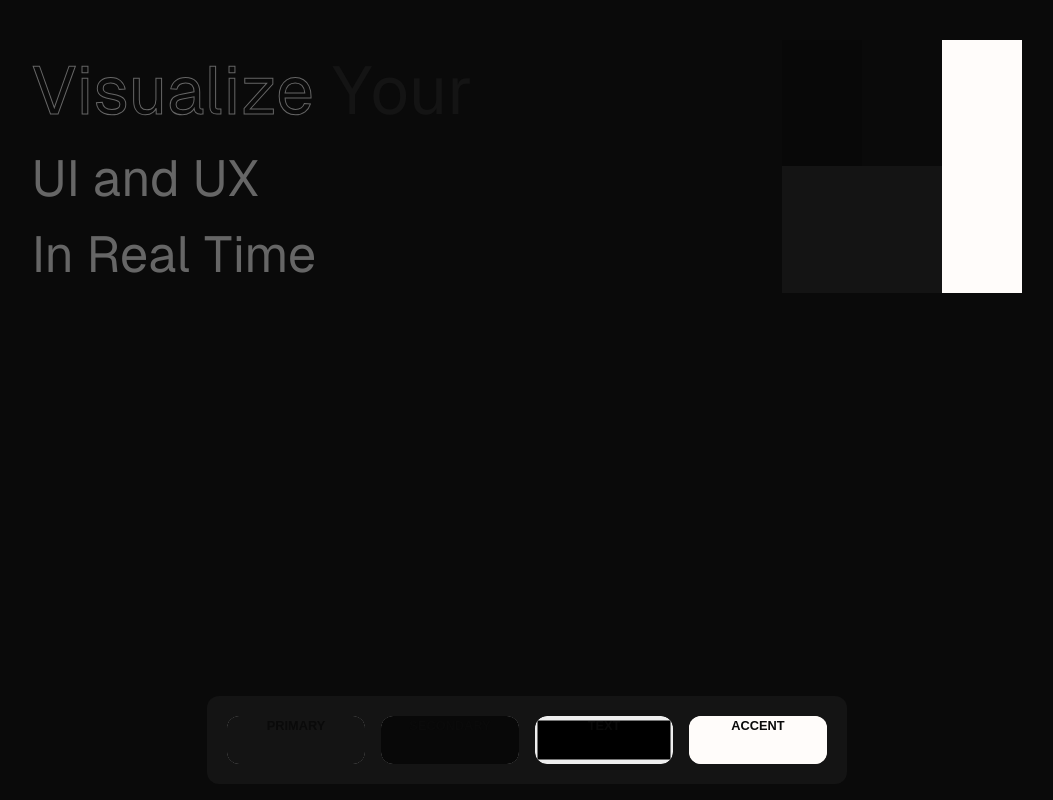
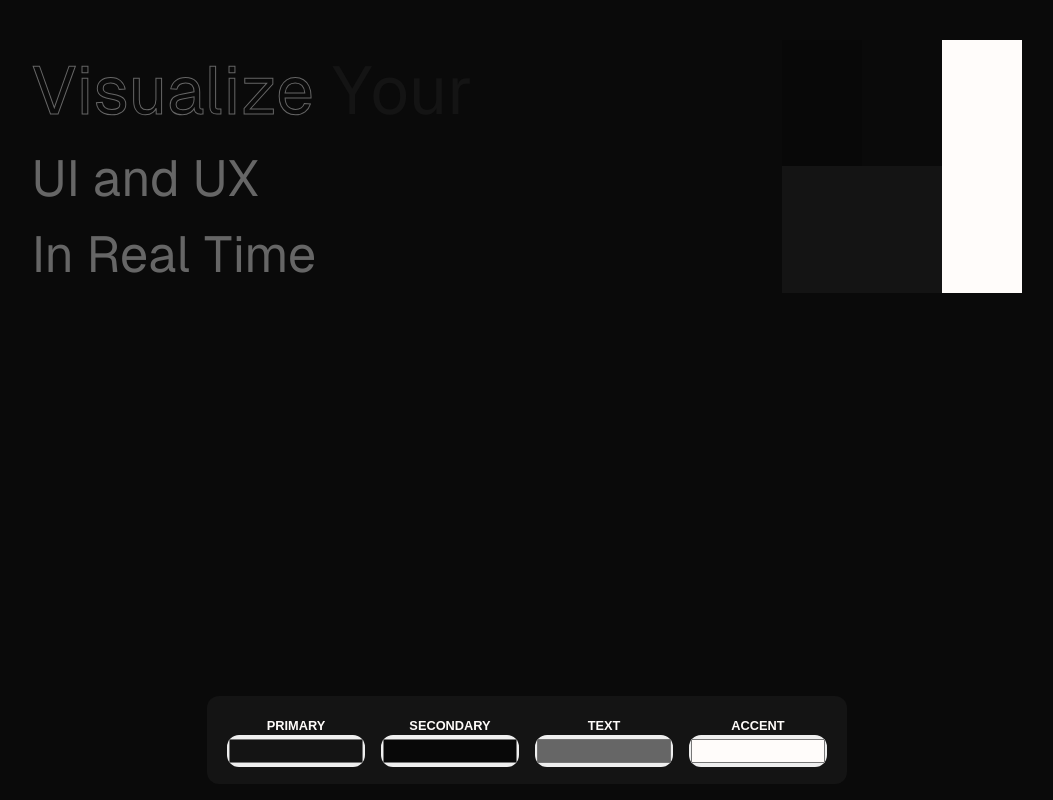
Before and after one commit to moki-moki/ui-vis, a Next.js app in the folder client/: page / in a window 1280 px wide. Shown: the whole page, without its empty margins (113-1166 px from the left). Built offline with nearby package versions, Linux system fonts and the light colour scheme.

Commit message:
style: making different input layout

```diff
--- a/client/app/globals.css
+++ b/client/app/globals.css
@@ -7,6 +7,7 @@
         --primary-main: #141414;
         --secondary-main: #080808;
         --border-color: #222222;
+        --accent-main: #fffcfa;
 
         --background: #0a0a0a;
         --primary-color: #141414;
--- a/client/components/toolkit/color-picker.tsx
+++ b/client/components/toolkit/color-picker.tsx
@@ -12,10 +12,8 @@ interface Props {
 }
 
 const DEFAULT = {
-    'primary-main': '#141414',
+    'primary-color': '#141414',
     'secondary-main': '#080808',
-    background: '#0a0a0a',
-    'primary-color': '#141414',
     'secondary-color': '#080808',
     'text-color': '#666666',
     'accent-color': '#fffcfa',
@@ -57,12 +55,10 @@ const ColorPicker = ({ label, type }: Props) => {
     }, []);
 
     return (
-        <div
-            className={`relative w-full h-12 cursor-pointer rounded-xl overflow-hidden bg-${type}-color`}
-        >
+        <div className={`relative w-full h-12 cursor-pointer rounded-xl`}>
             <label
                 htmlFor={`${type}-color`}
-                className={`block text-color text-center cursor-pointer text-sm text-background uppercase font-bold relative w-full h-full z-10`}
+                className={`block text-accent-main text-center cursor-pointer text-sm uppercase font-bold relative`}
             >
                 {label}
             </label>
@@ -71,7 +67,8 @@ const ColorPicker = ({ label, type }: Props) => {
                 name={`${type}-color`}
                 id={`${type}-color`}
                 onChange={onChangeHandler}
-                className="border-none absolute top-1/2 left-1/2 transform -translate-x-1/2 -translate-y-1/2 rounded-xl -z-10 h-full w-full"
+                className="border-none rounded-xl -z-10 h-8 w-full cursor-pointer"
+                value={colors[`${type}-color`]}
             />
         </div>
     );
--- a/client/components/ui/input.tsx
+++ b/client/components/ui/input.tsx
@@ -9,14 +9,14 @@ const InputField = (
     ref: ForwardedRef<HTMLInputElement>
 ) => {
     return (
-        <div>
+        <>
             <input className="border-border-color" {...props} ref={ref} />
             {error ? (
                 <span className="border-red-400 mt-1 p-2 text-red-400">
                     {error}
                 </span>
             ) : null}
-        </div>
+        </>
     );
 };
 
--- a/client/tailwind.config.ts
+++ b/client/tailwind.config.ts
@@ -12,6 +12,7 @@ export default {
                 background: 'var(--background)',
                 foreground: 'var(--foreground)',
                 'primary-main': 'var(--primary-main)',
+                'accent-main': 'var(--accent-main)',
                 'secondary-main': 'var(--secondary-main)',
                 'border-color': 'var(--border-color)',
                 'primary-color': 'var(--primary-color)',
```
